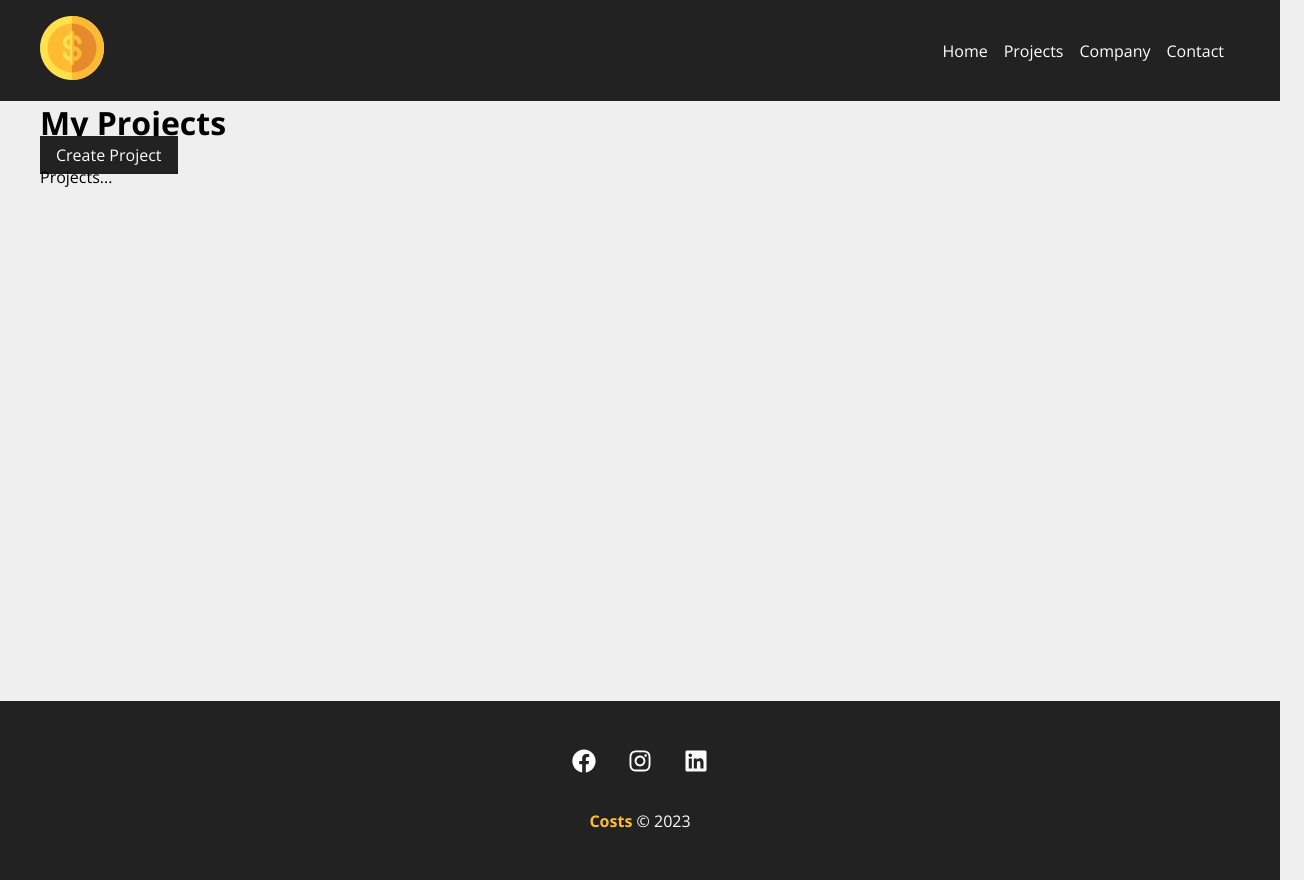
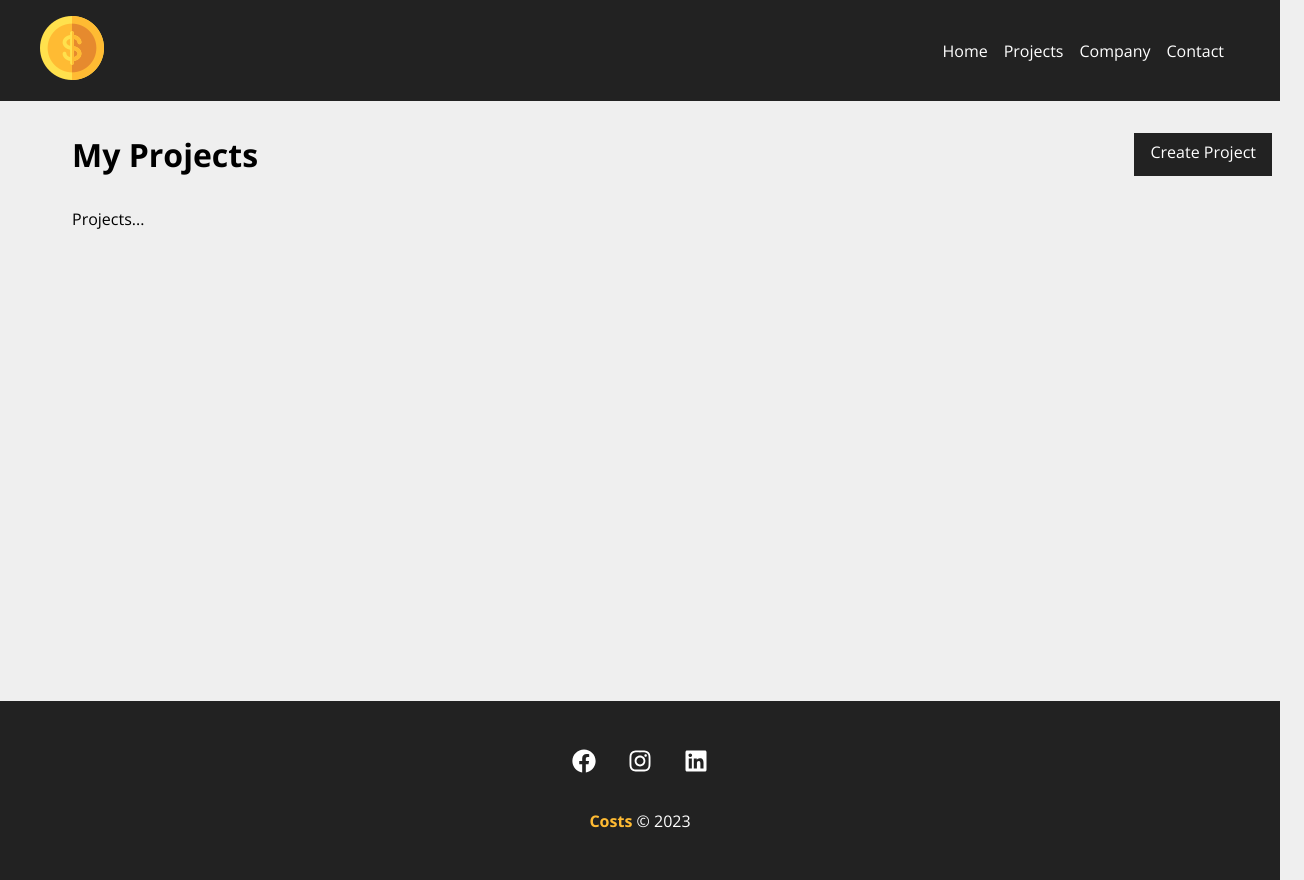
Before and after one commit to vcanedo/costs, a React (Create React App) app: page /projects in a window 1280 px wide. Shown: the whole page, 1304 px wide, since content can reach past the window. Built offline with nearby package versions, Linux system fonts and the light colour scheme; the HTML template or start-up script is replaced by a standard one.

Commit message:
added css to projects page

```diff
--- a/src/components/pages/Projects.js
+++ b/src/components/pages/Projects.js
@@ -16,8 +16,8 @@
   }
 
   return (
-    <div>
-      <div>
+    <div className={styles.project_container}>
+      <div className={styles.title_container}>
         <h1>My Projects</h1>
         <LinkButton to="/newproject" text="Create Project" />
       </div>
--- a/src/components/pages/Projects.module.css
+++ b/src/components/pages/Projects.module.css
@@ -0,0 +1,9 @@
+.project_container {
+  padding: 2em;
+}
+
+.title_container {
+  display: flex;
+  justify-content: space-between;
+  margin-bottom: 2em;
+}
```
